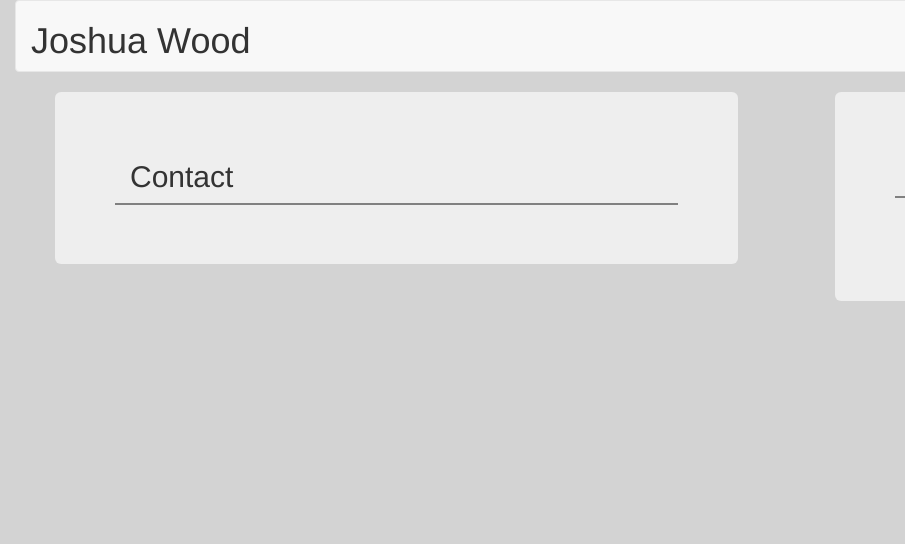
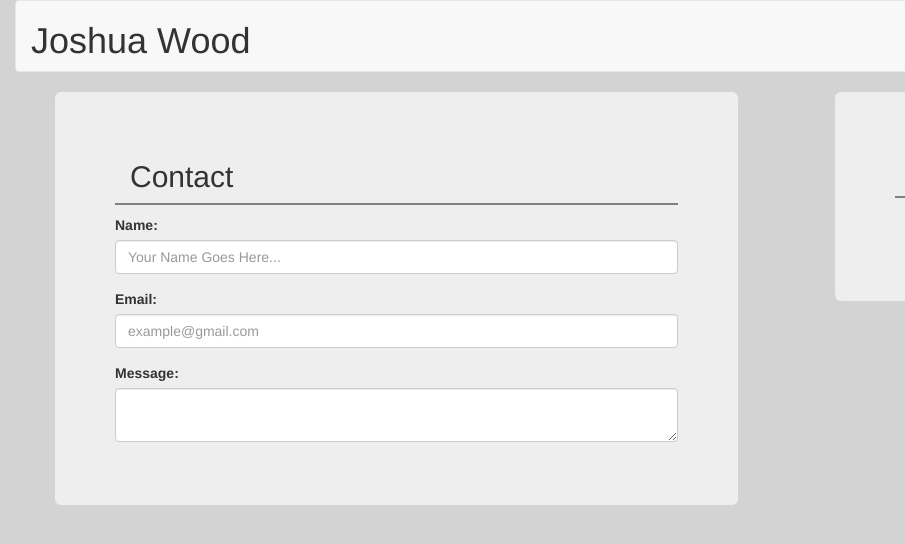
Before and after one commit to JoshTRN/Bootsrap-Portfolio, a plain HTML site: page contact.html in a window 1280 px wide. Shown: the full height of the page, 0-905 px from the left. Drawn offline with nearby package versions, Linux system fonts and the light colour scheme; grey boxes are pictures that could not be loaded.

Commit message:
added form to contact page

```diff
--- a/contact.html
+++ b/contact.html
@@ -47,13 +47,20 @@
 							</div>
 						</div>
 
-						<div class="row">
-
-							<div class="col-xs-12">
-
+						<form class="form-horizontal">
+							<div class="form-group">
+								<label for="usr">Name:</label>
+  								<input type="text" class="form-control" placeholder="Your Name Goes Here...">
 							</div>
-
-						</div>
+							<div class="form-group">
+  								<label for="email">Email:</label>
+  								<input type="text" class="form-control" placeholder="example@gmail.com" ">
+							</div>
+								<div class="form-group">
+  								<label for="message" >Message:</label>
+  									<textarea class="form-control" row="10"></textarea>
+							</div>
+						</form>
 					</div>
 				</div>
 
```
